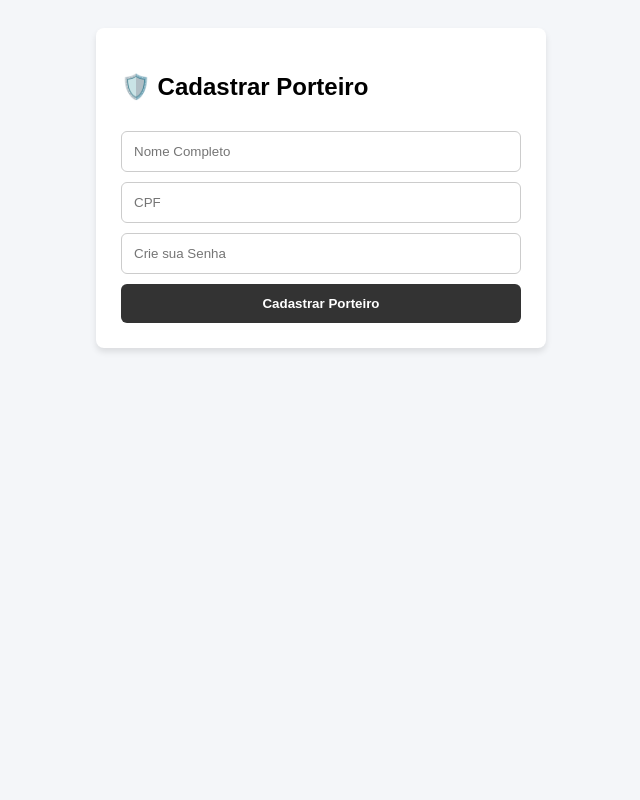
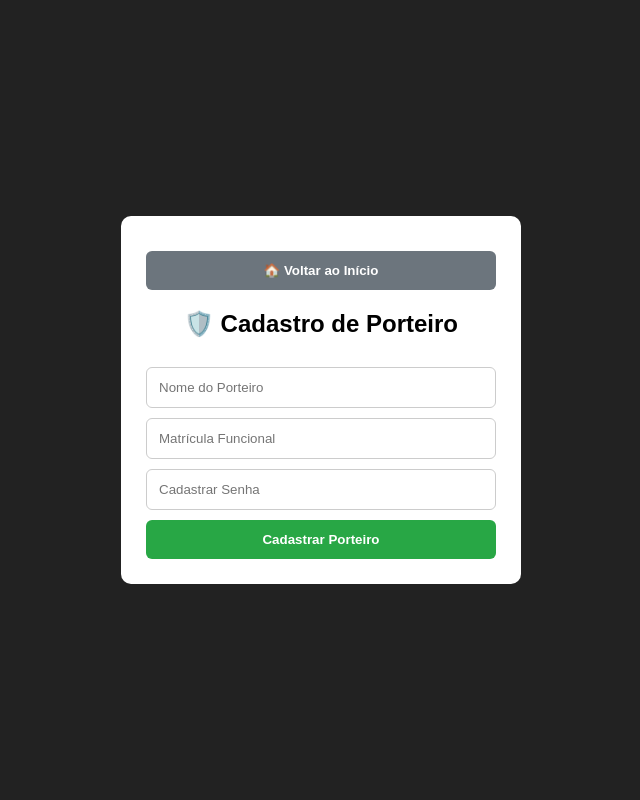
Before and after one commit to helderSilva-bit/sistema-condominio, a Flask app: page /cadastro-porteiro in a window 1280 px wide. Shown: the whole page, without its empty margins (319-959 px from the left). Run offline with Flask 3, Linux system fonts and the light colour scheme; the visitor is signed in with stand-in values (Sample User, id 1).

Commit message:
Zera banco, altera login de porteiro para matricula e adiciona expiração de sessão por inatividade

```diff
--- a/app.py
+++ b/app.py
@@ -1,6 +1,6 @@
 import os
 import sqlite3
-from datetime import datetime
+from datetime import datetime, timedelta
 from flask import Flask, request, jsonify, render_template, send_from_directory, redirect, url_for, session
 from flask_cors import CORS
 from werkzeug.utils import secure_filename
@@ -8,13 +8,13 @@ import init_db
 
 app = Flask(__name__)
 app.secret_key = 'chave_secreta_segura_condominio'
+app.config['PERMANENT_SESSION_LIFETIME'] = timedelta(minutes=5) # Standby: expira em 5 min
 CORS(app)
 
 DATABASE = 'condominio.db'
 UPLOAD_FOLDER = 'uploads'
 ALLOWED_EXTENSIONS = {'png', 'jpg', 'jpeg', 'gif', 'webp'}
 
-# Credenciais do Administrador
 ADMIN_USUARIO = "admin"
 ADMIN_SENHA = "admin123condominio"
 
@@ -31,7 +31,6 @@ def conectar_banco():
 def arquivo_permitido(filename):
     return '.' in filename and filename.rsplit('.', 1)[1].lower() in ALLOWED_EXTENSIONS
 
-# GERAÇÃO DE PROTOCOLO ANUAL (Ex: 2026-0001)
 def gerar_protocolo_anual(cursor):
     ano_atual = datetime.now().strftime("%Y")
     cursor.execute('''
@@ -48,6 +47,18 @@ def gerar_protocolo_anual(cursor):
         novo_num = 1
 
     return f"{ano_atual}-{novo_num:04d}"
+
+@app.before_request
+def checar_inatividade():
+    session.permanent = True
+
+@app.after_request
+def aplicar_headers_seguranca(response):
+    # Desativa salvamento de cache e preenchimento automatico do navegador
+    response.headers['Cache-Control'] = 'no-store, no-cache, must-revalidate, max-age=0'
+    response.headers['Pragma'] = 'no-cache'
+    response.headers['Expires'] = '0'
+    return response
 
 @app.route('/uploads/<filename>')
 def imagem_upload(filename):
@@ -105,28 +116,31 @@ def login_admin():
     senha = dados.get('senha')
 
     if usuario == ADMIN_USUARIO and senha == ADMIN_SENHA:
+        session.clear()
         session['admin_logado'] = True
         return jsonify({"sucesso": True}), 200
     return jsonify({"erro": "Usuário ou senha de Administrador inválidos!"}), 401
 
+# LOGIN DO PORTEIRO POR MATRÍCULA
 @app.route('/api/porteiro/login', methods=['POST'])
 def login_porteiro():
     dados = request.json
-    cpf = dados.get('cpf', '').strip()
+    matricula = dados.get('matricula', '').strip()
     senha = dados.get('senha')
 
     conexao = conectar_banco()
     cursor = conexao.cursor()
-    cursor.execute('SELECT * FROM porteiros WHERE cpf = ? AND senha = ?', (cpf, senha))
+    cursor.execute('SELECT * FROM porteiros WHERE matricula = ? AND senha = ?', (matricula, senha))
     porteiro = cursor.fetchone()
     conexao.close()
 
     if porteiro:
+        session.clear()
         session['porteiro_logado'] = True
         session['porteiro_id'] = porteiro['id']
         session['porteiro_nome'] = porteiro['nome']
         return jsonify({"sucesso": True, "nome": porteiro['nome']}), 200
-    return jsonify({"erro": "CPF ou Senha de porteiro incorretos!"}), 401
+    return jsonify({"erro": "Matrícula ou Senha de porteiro incorretos!"}), 401
 
 @app.route('/api/morador/login', methods=['POST'])
 def login_morador():
@@ -144,6 +158,7 @@ def login_morador():
         return jsonify({"erro": "CPF ou Senha incorretos!"}), 401
 
     morador_dict = dict(morador)
+    session.clear()
     session['morador_id'] = morador_dict['id']
 
     cursor.execute('''
@@ -163,7 +178,7 @@ def login_morador():
         "encomendas": encomendas
     }), 200
 
-# CADASTRO DE PORTEIRO (RESTRITO AO ADMIN)
+# CADASTRO DE PORTEIRO POR MATRÍCULA
 @app.route('/api/porteiro/cadastrar', methods=['POST'])
 def cadastrar_porteiro():
     if not session.get('admin_logado'):
@@ -171,18 +186,18 @@ def cadastrar_porteiro():
 
     dados = request.json
     nome = dados.get('nome')
-    cpf = dados.get('cpf', '').strip()
+    matricula = dados.get('matricula', '').strip()
     senha = dados.get('senha')
 
     conexao = conectar_banco()
     cursor = conexao.cursor()
 
     try:
-        cursor.execute('INSERT INTO porteiros (nome, cpf, senha) VALUES (?, ?, ?)', (nome, cpf, senha))
+        cursor.execute('INSERT INTO porteiros (nome, matricula, senha) VALUES (?, ?, ?)', (nome, matricula, senha))
         conexao.commit()
         return jsonify({"mensagem": "Porteiro cadastrado com sucesso!"}), 201
     except sqlite3.IntegrityError:
-        return jsonify({"erro": "CPF de porteiro já cadastrado!"}), 400
+        return jsonify({"erro": "Matrícula de porteiro já cadastrada!"}), 400
     except Exception as e:
         return jsonify({"erro": str(e)}), 400
     finally:
@@ -235,7 +250,7 @@ def buscar_moradores_unidade(bloco, apartamento):
 @app.route('/api/encomendas', methods=['POST'])
 def registrar_encomenda():
     if not session.get('porteiro_logado'):
-        return jsonify({"erro": "Acesso não autorizado!"}), 401
+        return jsonify({"erro": "Sessão expirada. Faça login novamente!"}), 401
 
     bloco = request.form.get('bloco')
     apartamento = request.form.get('apartamento')
@@ -283,11 +298,11 @@ def registrar_encomenda():
         }), 201
 
     except Exception as e:
-        return jsonify({"erro": str(e)}), 400
+        return jsonify({"erro": f"Erro interno ao salvar: {str(e)}"}), 400
     finally:
         conexao.close()
 
-# CONSULTA GLOBAL DA PORTARIA
+# CONSULTA GLOBAL
 @app.route('/api/encomendas/busca', methods=['GET'])
 def buscar_encomendas_portaria():
     termo = request.args.get('q', '').strip()
@@ -340,18 +355,6 @@ def dar_baixa_encomenda(id_encomenda):
 
     return jsonify({"mensagem": "Entrega confirmada com sucesso!"}), 200
 
-# ROTA DE LIMPEZA DO BANCO DE DADOS
-@app.route('/zerar-banco-de-dados-secret-123')
-def zerar_banco():
-    conexao = conectar_banco()
-    cursor = conexao.cursor()
-    cursor.execute('DELETE FROM encomendas')
-    cursor.execute('DELETE FROM moradores')
-    cursor.execute('DELETE FROM porteiros')
-    conexao.commit()
-    conexao.close()
-    return "<h1>✅ Banco de dados zerado com sucesso! Todos os registos foram apagados.</h1>"
-
 if __name__ == '__main__':
     init_db.criar_banco()
     app.run(debug=True, host='0.0.0.0', port=5000)
--- a/templates/cadastro_porteiro.html
+++ b/templates/cadastro_porteiro.html
@@ -2,46 +2,46 @@
 <html lang="pt-BR">
 <head>
     <meta charset="UTF-8">
-    <title>Cadastro de Porteiro</title>
+    <title>Cadastrar Porteiro</title>
     <style>
-        body { font-family: Arial, sans-serif; background: #f4f6f9; padding: 20px; display: flex; justify-content: center; }
-        .container { background: white; padding: 25px; border-radius: 8px; width: 100%; max-width: 400px; box-shadow: 0 4px 6px rgba(0,0,0,0.1); }
+        body { font-family: Arial, sans-serif; background: #222; display: flex; justify-content: center; align-items: center; height: 100vh; margin: 0; }
+        .card { background: white; padding: 25px; border-radius: 10px; width: 100%; max-width: 350px; text-align: center; }
         input, button { width: 100%; padding: 12px; margin-top: 10px; border-radius: 6px; border: 1px solid #ccc; box-sizing: border-box; }
-        button { background: #333; color: white; font-weight: bold; border: none; cursor: pointer; }
+        button.btn-cadastrar { background: #28a745; color: white; font-weight: bold; border: none; cursor: pointer; }
+        .btn-voltar { background: #6c757d; color: white; font-weight: bold; border: none; cursor: pointer; }
     </style>
 </head>
 <body>
-<div class="container">
-    <h2>🛡️ Cadastrar Porteiro</h2>
-    <form onsubmit="cadastrarPorteiro(event)">
-        <input type="text" id="nome" placeholder="Nome Completo" required>
-        <input type="text" id="cpf" placeholder="CPF" required>
-        <input type="password" id="senha" placeholder="Crie sua Senha" required>
-        <button type="submit">Cadastrar Porteiro</button>
+<div class="card">
+    <button class="btn-voltar" onclick="location.href='/'">🏠 Voltar ao Início</button>
+    <h2>🛡️ Cadastro de Porteiro</h2>
+    <form autocomplete="off" onsubmit="cadastrar(event)">
+        <input type="text" id="nome" placeholder="Nome do Porteiro" required>
+        <input type="text" id="matricula" placeholder="Matrícula Funcional" required>
+        <input type="password" id="senha" placeholder="Cadastrar Senha" autocomplete="new-password" required>
+        <button type="submit" class="btn-cadastrar">Cadastrar Porteiro</button>
     </form>
 </div>
 
 <script>
-async function cadastrarPorteiro(e) {
+async function cadastrar(e) {
     e.preventDefault();
-    const dados = {
-        nome: document.getElementById('nome').value,
-        cpf: document.getElementById('cpf').value,
-        senha: document.getElementById('senha').value
-    };
+    const nome = document.getElementById('nome').value;
+    const matricula = document.getElementById('matricula').value;
+    const senha = document.getElementById('senha').value;
 
     const res = await fetch('/api/porteiro/cadastrar', {
         method: 'POST',
         headers: { 'Content-Type': 'application/json' },
-        body: JSON.stringify(dados)
+        body: JSON.stringify({ nome, matricula, senha })
     });
+
     const json = await res.json();
-
     if (res.ok) {
-        alert(json.mensagem);
+        alert("✅ " + json.mensagem);
         window.location.href = '/login-porteiro';
     } else {
-        alert("⚠️ " + json.erro);
+        alert("⚠️ " + (json.erro || "Erro no cadastro"));
     }
 }
 </script>
```
Also changed, not shown: init_db.py (+4 -4 lines), templates/login_porteiro.html (+9 -7 lines).
